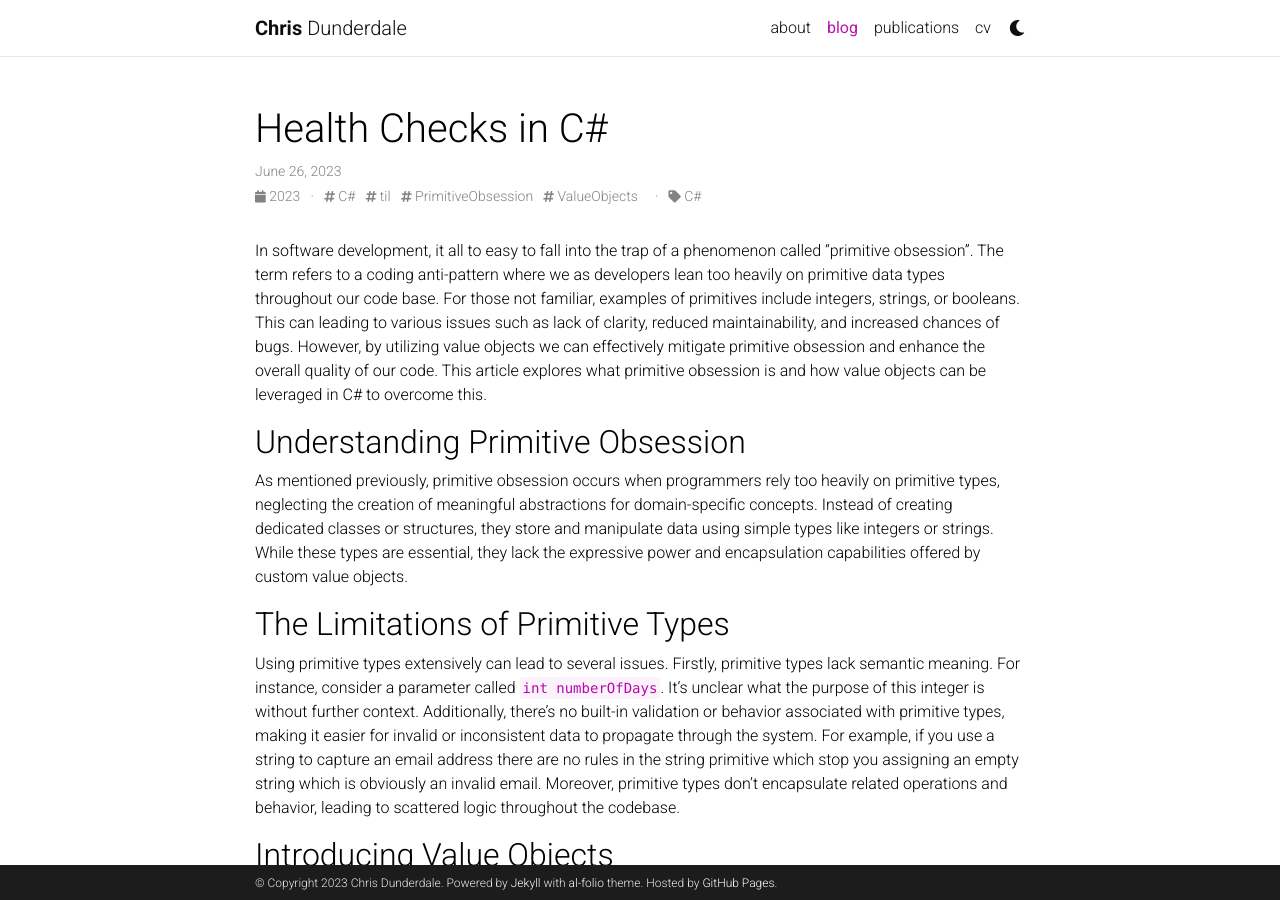
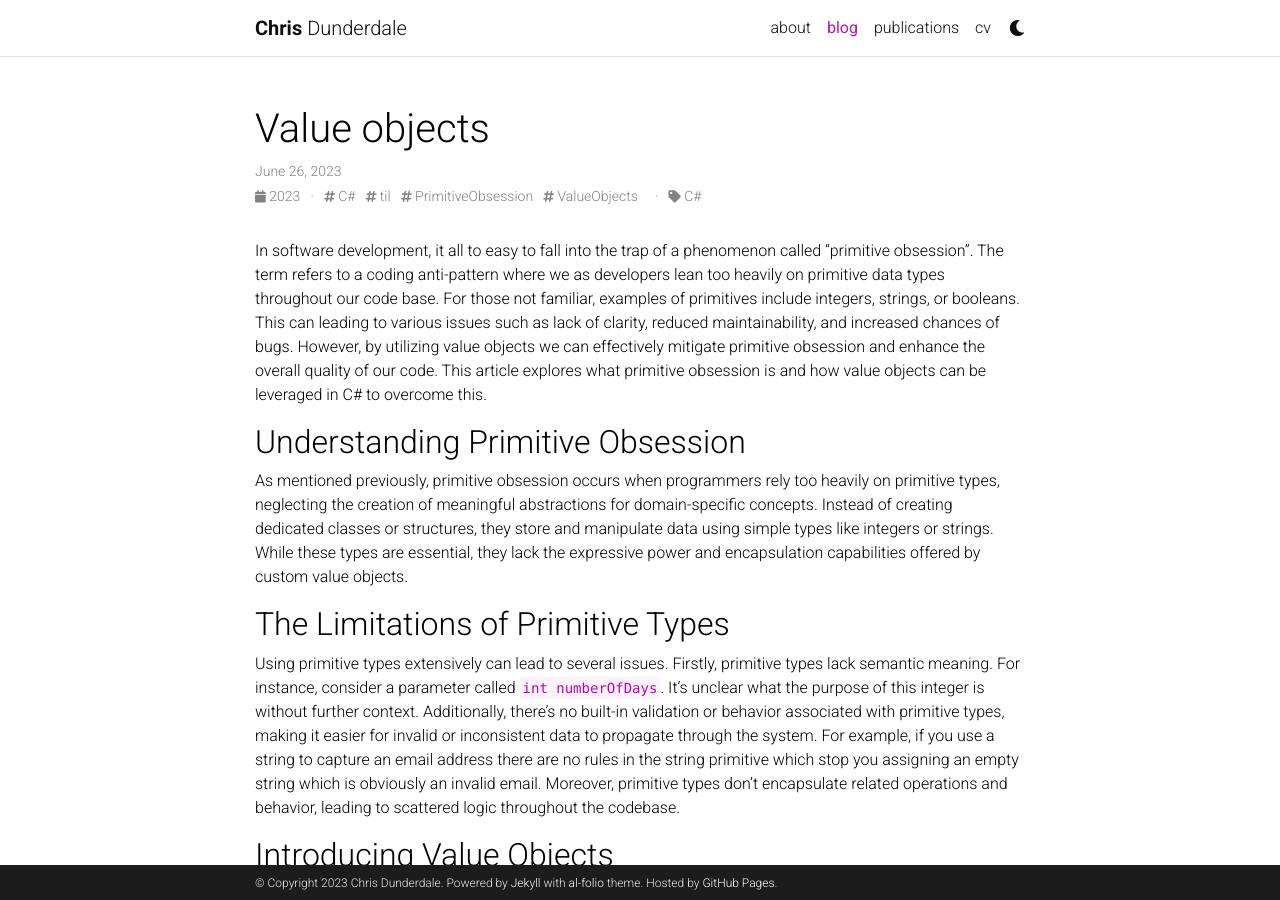
Before and after one commit to thatstatsguy/thatstatsguy.github.io, a Jekyll site: the page built from _posts/2023-06-26- Value Objects and Primitive Obsession.md, in a window 1280 px wide and 900 px high. Built offline with Jekyll 4.4.1, drawn with Linux system fonts in a browser that asks for light colours; comment, search, counter and statistics services are not loaded; a style sheet for code colours, icons or effects is not loaded.

Commit message:
fix title

```diff
--- a/_posts/2023-06-26- Value Objects and Primitive Obsession.md
+++ b/_posts/2023-06-26- Value Objects and Primitive Obsession.md
@@ -1,6 +1,6 @@
 ---
 layout: post
-title:  Health Checks in C#
+title:  Value objects
 date:   2023-06-26
 description:
 tags: C# til PrimitiveObsession ValueObjects
```
